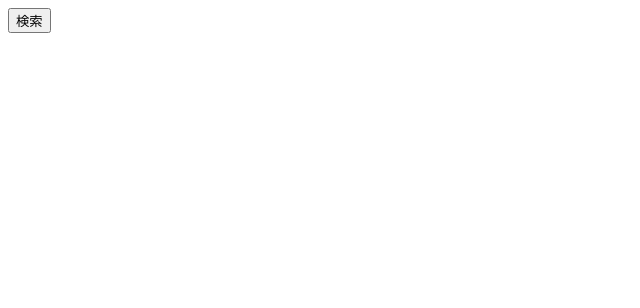
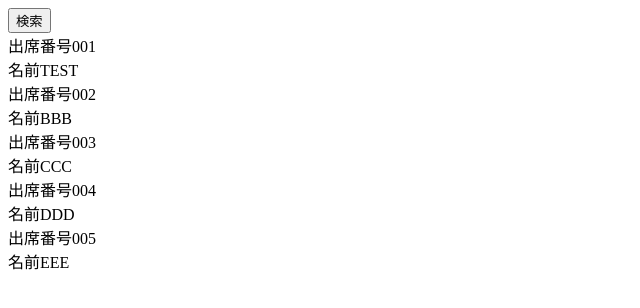
Before and after one commit to sei214/test20170310, a plain HTML site: page index.html in a window 1280 px wide. Both pictures are taken after a click on the button "検索". Shown: the whole page, without its empty margins (0-640 px from the left). Drawn offline with nearby package versions, Linux system fonts and the light colour scheme.

Commit message:
Update index.html

```diff
--- a/index.html
+++ b/index.html
@@ -19,8 +19,7 @@ $(function() {
     $.getJSON("data/sample.json", {}, function(json){
       var htmlStr = "";
       $.each(json, function(i, obj){
-        var list = obj.list;
-        $.each(list, function(j, value){
+        $.each(obj, function(j, value){
           var a = value.a;
           var b = value.b;
           htmlStr += "出席番号" + a + "<br>";
```
